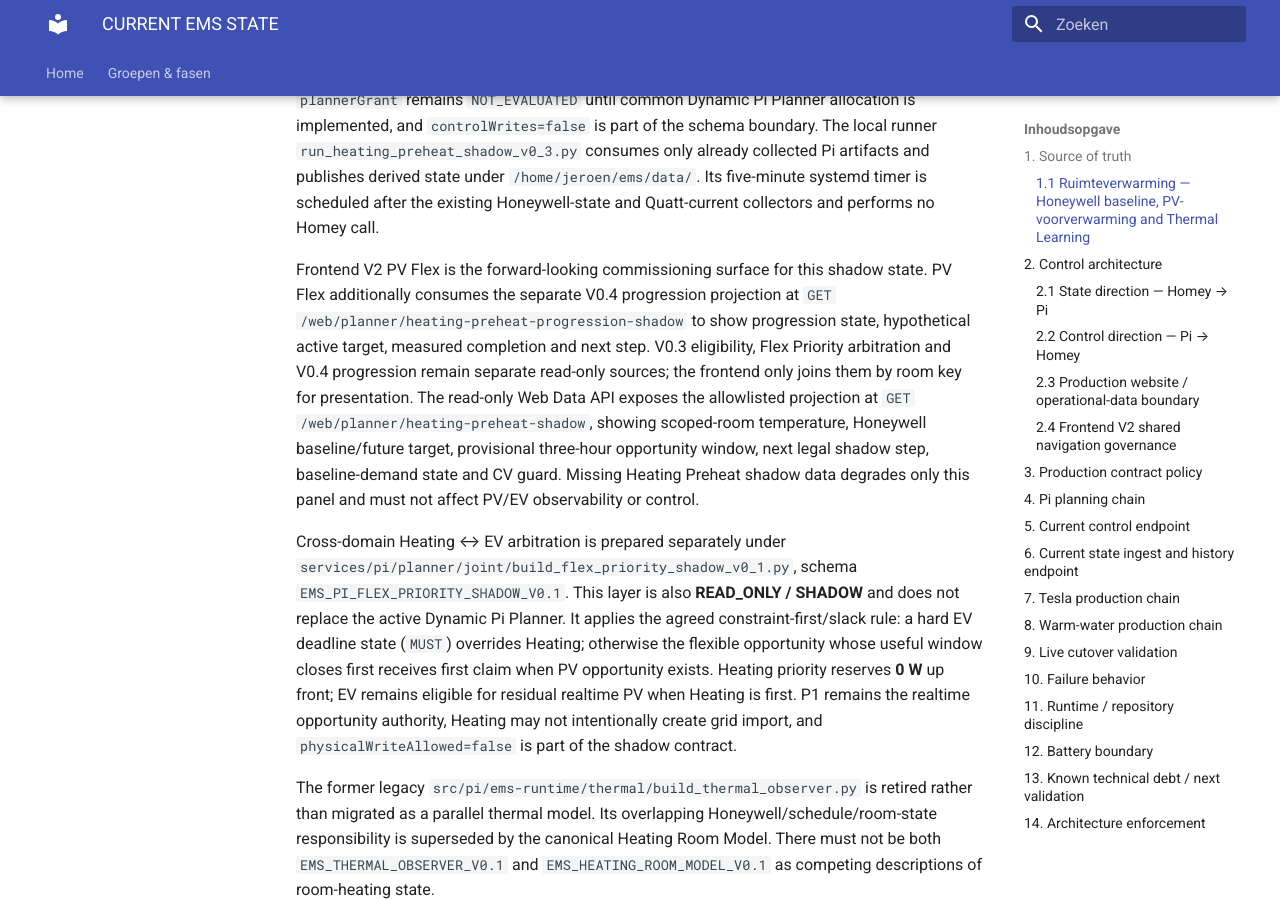
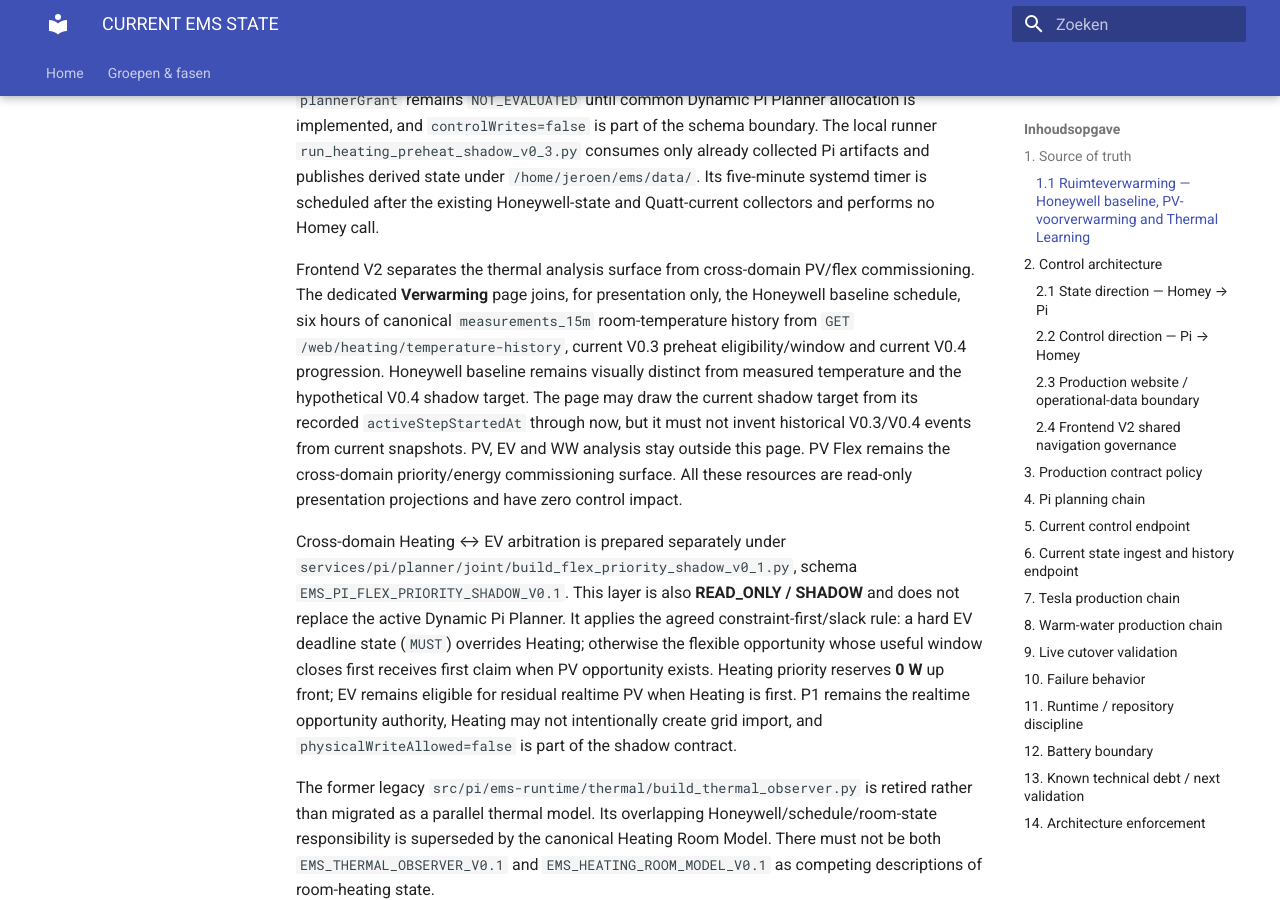
Before and after one commit to OnsKasteeltje/homey-energy-manual, an MkDocs documentation site: the page built from docs/architecture/CURRENT-EMS-STATE.md, in a window 1280 px wide and 900 px high, scrolled down 2974 px. Built offline with MkDocs 1.6.1 and Material for MkDocs 9.7.7, drawn with Linux system fonts in a browser that asks for light colours.

Commit message:
docs(architecture): define dedicated heating analysis surface

```diff
--- a/docs/architecture/CURRENT-EMS-STATE.md
+++ b/docs/architecture/CURRENT-EMS-STATE.md
@@ -48,7 +48,7 @@ Quatt capability `measure_boiler_cic_central_heating_onoff_boiler` is canonicall
 
 V0.3 does **not** grant PV opportunity, choose a physical Honeywell target or write any device. `plannerGrant` remains `NOT_EVALUATED` until common Dynamic Pi Planner allocation is implemented, and `controlWrites=false` is part of the schema boundary. The local runner `run_heating_preheat_shadow_v0_3.py` consumes only already collected Pi artifacts and publishes derived state under `/home/jeroen/ems/data/`. Its five-minute systemd timer is scheduled after the existing Honeywell-state and Quatt-current collectors and performs no Homey call.
 
-Frontend V2 PV Flex is the forward-looking commissioning surface for this shadow state. PV Flex additionally consumes the separate V0.4 progression projection at `GET /web/planner/heating-preheat-progression-shadow` to show progression state, hypothetical active target, measured completion and next step. V0.3 eligibility, Flex Priority arbitration and V0.4 progression remain separate read-only sources; the frontend only joins them by room key for presentation. The read-only Web Data API exposes the allowlisted projection at `GET /web/planner/heating-preheat-shadow`, showing scoped-room temperature, Honeywell baseline/future target, provisional three-hour opportunity window, next legal shadow step, baseline-demand state and CV guard. Missing Heating Preheat shadow data degrades only this panel and must not affect PV/EV observability or control.
+Frontend V2 separates the thermal analysis surface from cross-domain PV/flex commissioning. The dedicated **Verwarming** page joins, for presentation only, the Honeywell baseline schedule, six hours of canonical `measurements_15m` room-temperature history from `GET /web/heating/temperature-history`, current V0.3 preheat eligibility/window and current V0.4 progression. Honeywell baseline remains visually distinct from measured temperature and the hypothetical V0.4 shadow target. The page may draw the current shadow target from its recorded `activeStepStartedAt` through now, but it must not invent historical V0.3/V0.4 events from current snapshots. PV, EV and WW analysis stay outside this page. PV Flex remains the cross-domain priority/energy commissioning surface. All these resources are read-only presentation projections and have zero control impact.
 
 Cross-domain Heating ↔ EV arbitration is prepared separately under `services/pi/planner/joint/build_flex_priority_shadow_v0_1.py`, schema `EMS_PI_FLEX_PRIORITY_SHADOW_V0.1`. This layer is also **READ_ONLY / SHADOW** and does not replace the active Dynamic Pi Planner. It applies the agreed constraint-first/slack rule: a hard EV deadline state (`MUST`) overrides Heating; otherwise the flexible opportunity whose useful window closes first receives first claim when PV opportunity exists. Heating priority reserves **0 W** up front; EV remains eligible for residual realtime PV when Heating is first. P1 remains the realtime opportunity authority, Heating may not intentionally create grid import, and `physicalWriteAllowed=false` is part of the shadow contract.
 
```
